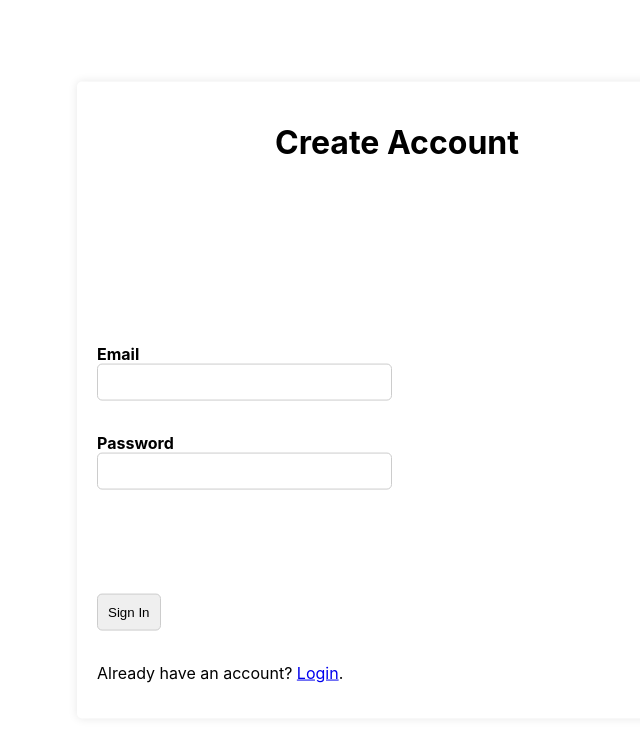
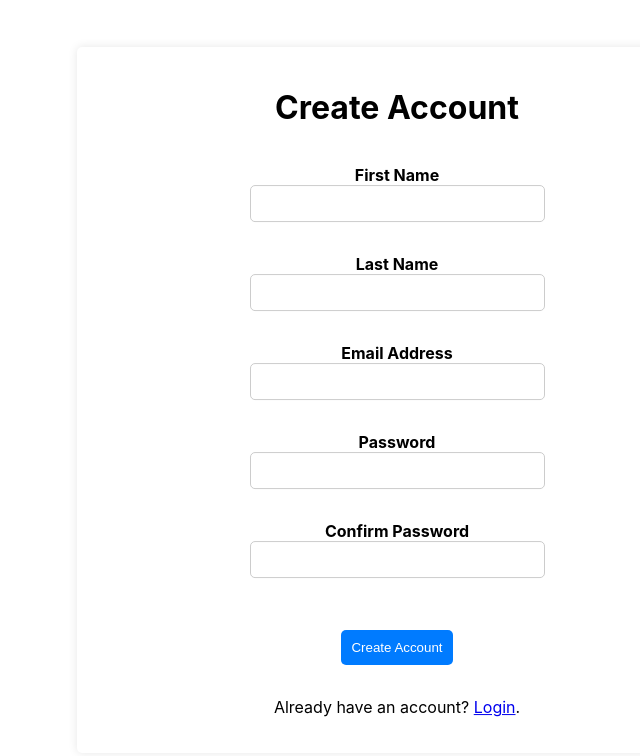
Before and after one commit to bryce-r37/Little-League, a Flask app: template app/templates/createAccount.html in a window 1280 px wide. Shown: the top 756 px of the page, without its empty margins (243-883 px from the left). Run offline with Flask 3, Linux system fonts and the light colour scheme; the template is opened without the code that fills it: values that come from a table or form of the project are taken from there, others are empty.

Commit message:
Working version of create account page

```diff
--- a/app/routes.py
+++ b/app/routes.py
@@ -4,7 +4,7 @@
 
 from flask import render_template, flash, redirect, url_for
 from app import app
-from app.forms import LoginForm
+from app.forms import LoginForm, CreateAccountForm
 
 
 @app.route('/')
@@ -30,4 +30,10 @@ def login():
 
 @app.route('/createAccount')
 def createAccount():
-    return render_template('createAccount.html')
+   form = CreateAccountForm()
+   if form.validate_on_submit():
+      flash('CreateAccount requested for nameF {}, nameL {}, email {}, password {}'.format(
+               form.nameF.data, form.nameL.data, form.email.data,
+               form.password.data))
+      return redirect(url_for('home'))
+   return render_template('createAccount.html', form=form)
--- a/app/static/css/style.css
+++ b/app/static/css/style.css
@@ -2,7 +2,6 @@ body {
     margin: 0;
     padding: 0;
     font-family: -apple-system, BlinkMacSystemFont, sans-serif;
-/* background: linear-gradient(to bottom, #00c853, #0077c2, #8e24aa); */
 }
 
 .container {
@@ -52,3 +51,7 @@ input {
 .button:hover {
     background-color: #0062cc;
 }
+
+p {
+   text-align: center;
+}
--- a/app/templates/createAccount.html
+++ b/app/templates/createAccount.html
@@ -55,7 +55,7 @@
             <span style="color: red;">{{ error }}</span>
             {% endfor %}
          </p>
-         <p type='submit'>{{ form.submit() }}</p>
+         <p type='submit'>{{ form.submit(class_="button") }}</p>
 		</form>
 		<p>Already have an account? <a href="/login">Login</a>.</p>
 	</div>
```
